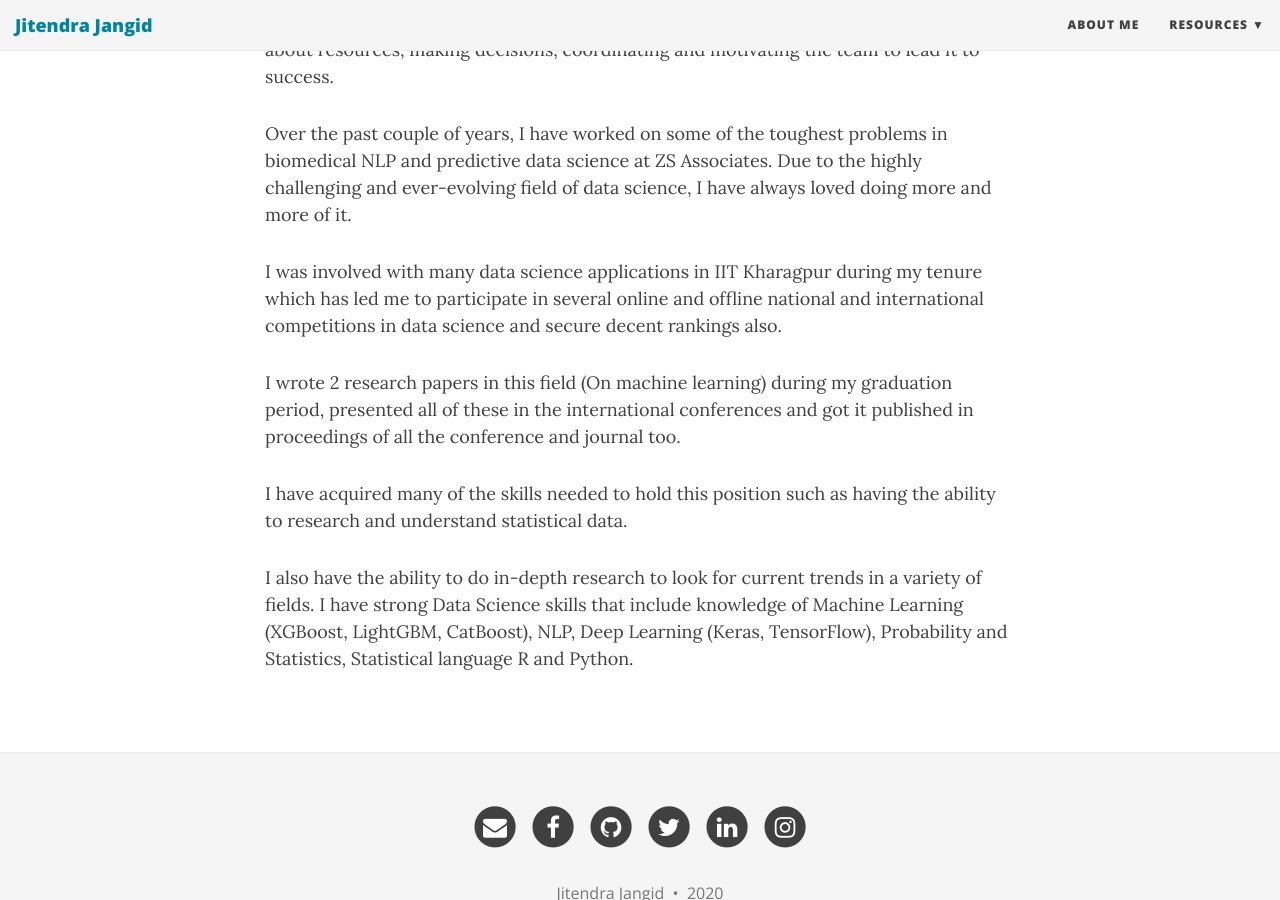
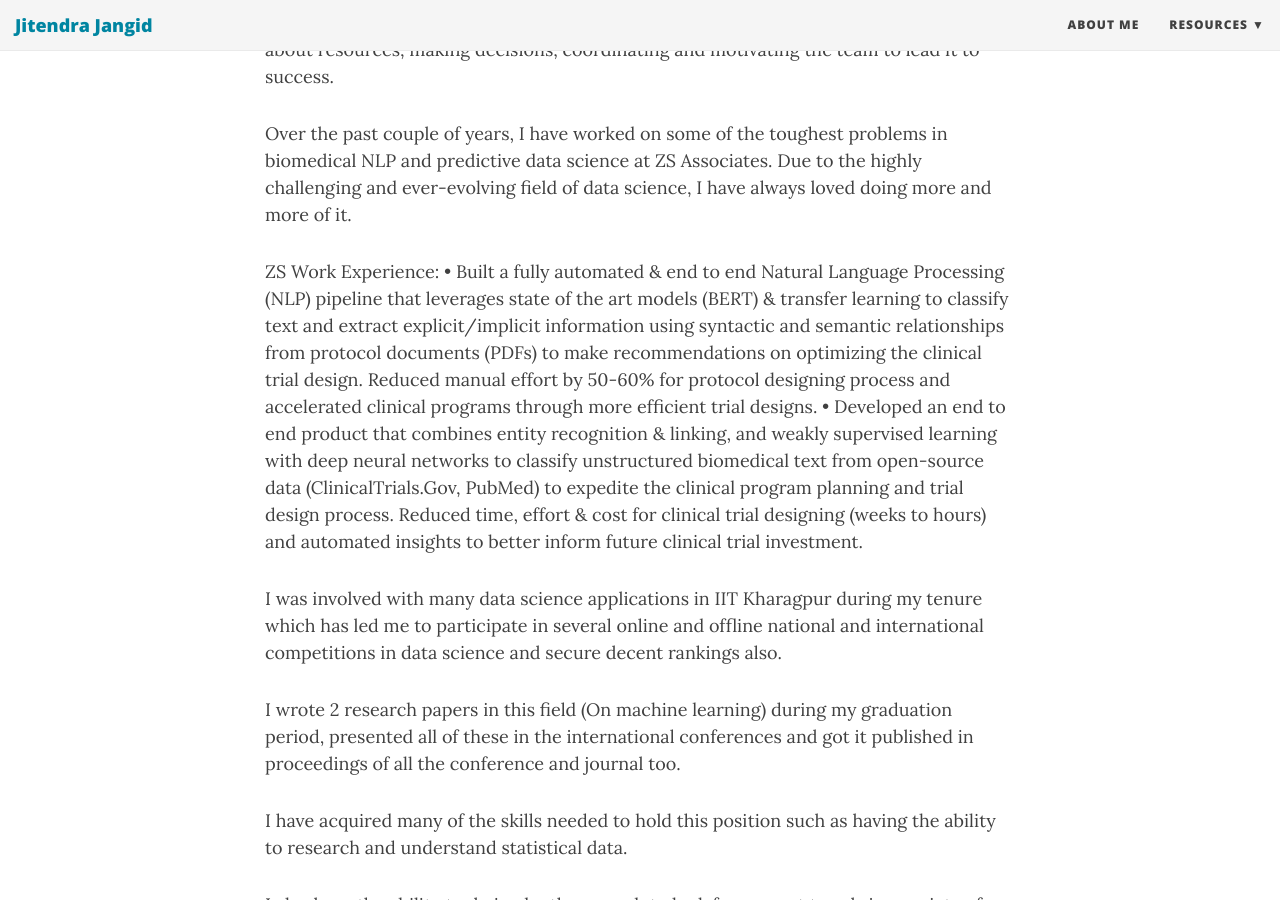
Before and after one commit to Overfitter/overfitter.github.io, a Jekyll site: the page built from aboutme.md, in a window 1280 px wide and 900 px high, scrolled down 629 px. Built offline with Jekyll 4.4.1, drawn with Linux system fonts in a browser that asks for light colours; nearby versions of some CDN libraries.

Commit message:
Fourth Commit

```diff
--- a/_config.yml
+++ b/_config.yml
@@ -4,7 +4,7 @@
 title: Jitendra Jangid
 
 # Short description of your site
-description: Die with memories, not dreams!
+description: Learner!
 
 # --- Local development options ---
 # If your website is hosted locally rather than on GitHub, then you need to uncomment the next two parameters to set the url and baseurl
--- a/aboutme.md
+++ b/aboutme.md
@@ -14,6 +14,12 @@ My real strength is my attention to detail. I pride myself on my reputation for
 
 Over the past couple of years, I have worked on some of the toughest problems in biomedical NLP and predictive data science at ZS Associates. Due to the highly challenging and ever-evolving field of data science, I have always loved doing more and more of it.
 
+ZS Work Experience:
+• Built a fully automated & end to end Natural Language Processing (NLP) pipeline that leverages state of the art models (BERT) & transfer learning to classify text and extract explicit/implicit information using syntactic and semantic relationships from protocol documents (PDFs) to make recommendations on optimizing the clinical trial design. Reduced manual effort by 50-60% for protocol designing process and accelerated clinical programs through more efficient trial designs.
+• Developed an end to end product that combines entity recognition & linking, and weakly supervised learning with deep neural networks to classify unstructured biomedical text from open-source data (ClinicalTrials.Gov, PubMed) to expedite the clinical program planning and trial
+design process. Reduced time, effort & cost for clinical trial designing (weeks to hours) and automated insights to better inform future clinical trial investment.
+
+
 I was involved with many data science applications in IIT Kharagpur during my tenure which has led me to participate in several online and offline national and international competitions in data science and secure decent rankings also.
 
 I wrote 2 research papers in this field (On machine learning) during my graduation period, presented all of these in the international conferences and got it published in proceedings of all the conference and journal too.
```
